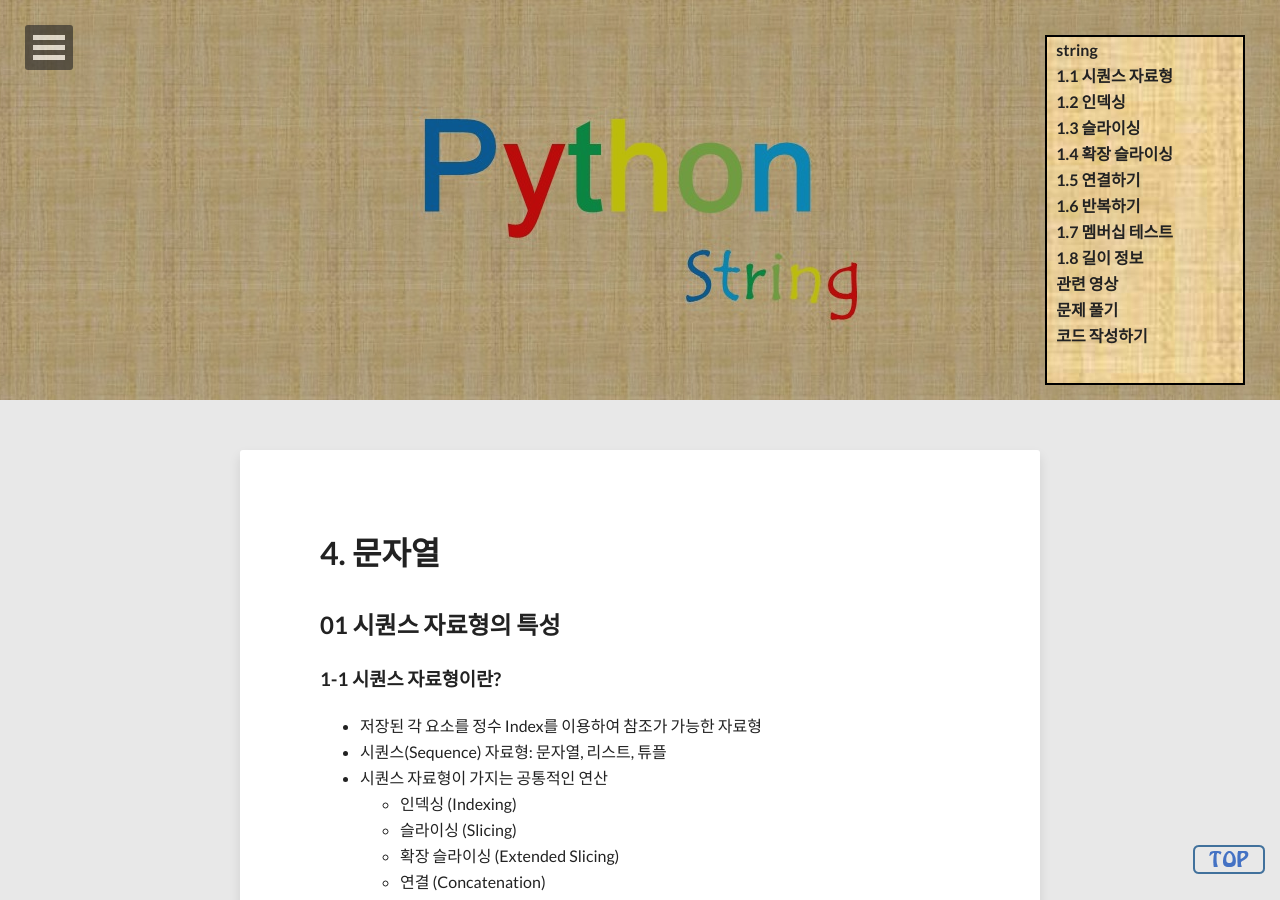
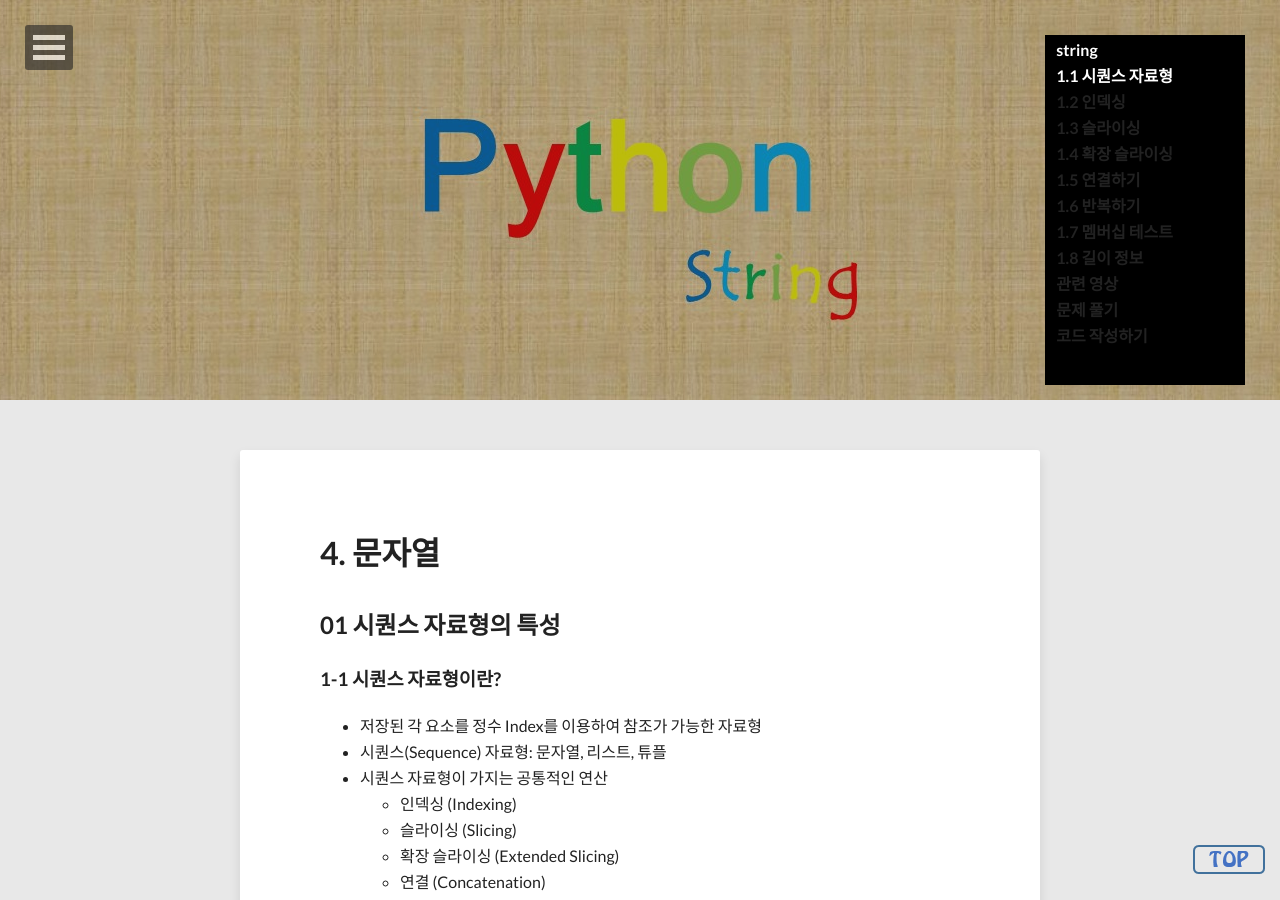
Before and after one commit to geoncheollee/geonblog, a Jekyll site: the page built from lecture_2.md, in a window 1280 px wide and 900 px high. Built offline with Jekyll 4.4.1, drawn with Linux system fonts in a browser that asks for light colours; nearby versions of some CDN libraries; comment, search, counter and statistics services are not loaded.

Commit message:
Update lecture_2.md

```diff
--- a/lecture_2.md
+++ b/lecture_2.md
@@ -15,9 +15,9 @@ share: true
 
 
 
-		<div style="background-image: URL({{ site.url }}/images/list2.jpg); color: white; height: 350px; width: 200px; border: 2px solid black; position: fixed; top: 35px; right: 35px;">
-  			<a href="#string"> &nbsp;&nbsp; <b>string</b></a> <br>
-  			<a href="#string_1"> &nbsp;&nbsp; <b>1.1 시퀀스 자료형</b></a> <br>
+		<div style="background: black; color: white; height: 350px; width: 200px; border: 2px solid black; position: fixed; top: 35px; right: 35px;">
+  			<a href="#string" style="color: white"> &nbsp;&nbsp; <b>string</b></a> <br>
+  			<a href="#string_1" style="color: white"> &nbsp;&nbsp; <b>1.1 시퀀스 자료형</b></a> <br>
   			<a href="#string_2"> &nbsp;&nbsp; <b>1.2 인덱싱</b></a> <br>
   			<a href="#string_3"> &nbsp;&nbsp; <b>1.3 슬라이싱</b></a> <br>
   			<a href="#string_4">&nbsp;&nbsp;  <b>1.4 확장 슬라이싱</b></a> <br>
```
